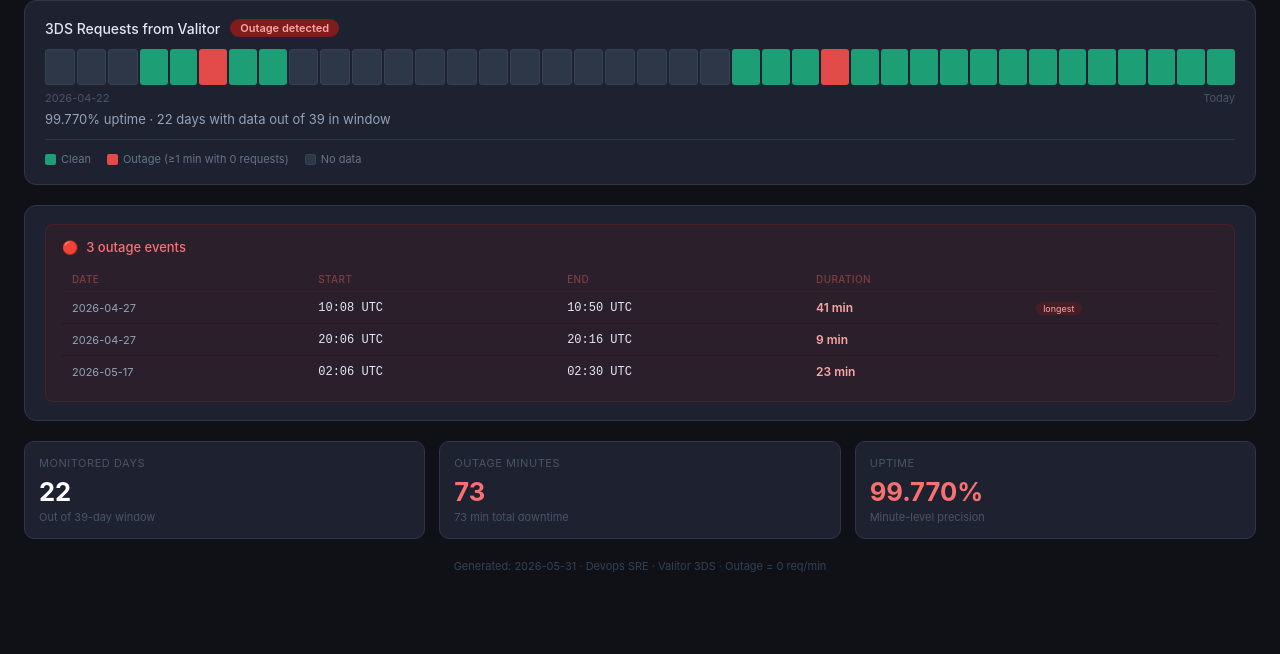
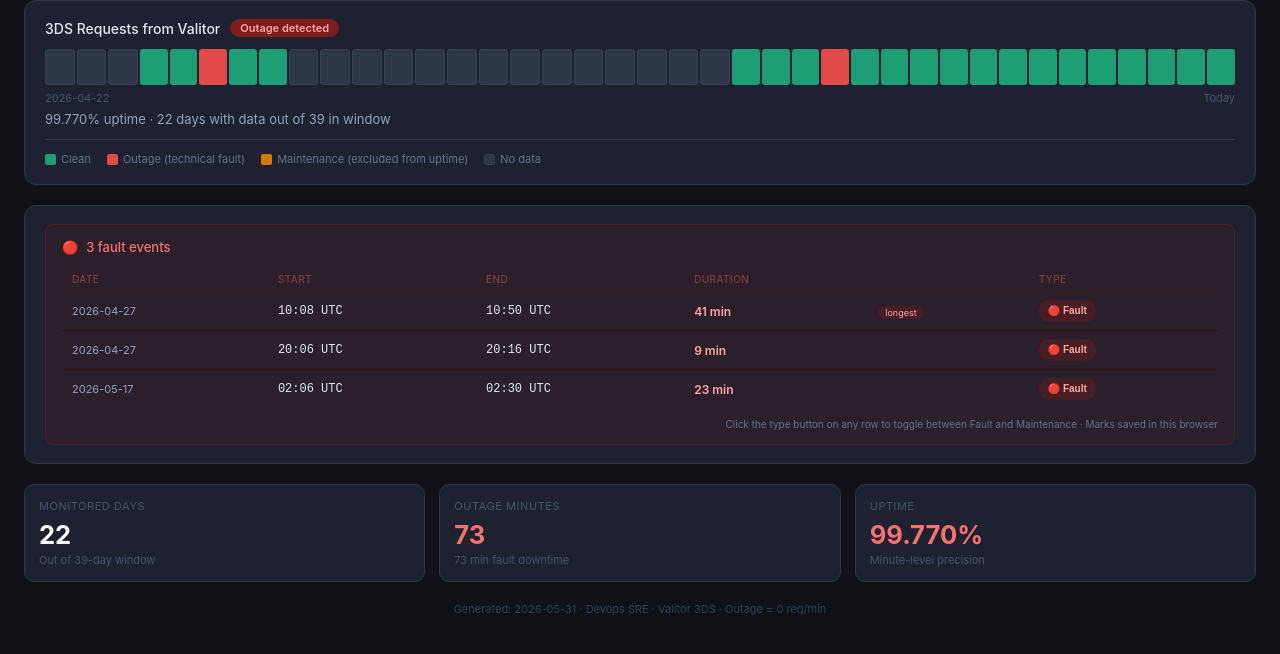
Before and after one commit to barakz-stack/rapyd-status, a plain HTML site: page index.html in a window 1280 px wide. Shown: the part 54-708 px from the top of the page. Drawn offline with Linux system fonts and the light colour scheme.

Commit message:
Add maintenance toggle to outage events

```diff
--- a/index.html
+++ b/index.html
@@ -47,6 +47,15 @@ td{padding:8px 10px}
 .footer{text-align:center;color:#334155;font-size:11px;margin-top:18px}
 .loading{color:#475569;font-size:13px;padding:20px;text-align:center}
 .err{color:#f87171;font-size:13px;padding:20px}
+.bm{background:#92400e;color:#fcd34d}
+.panel-amber{background:#78350f22;border:1px solid #92400e66;border-radius:8px;padding:14px 16px}
+.panel-amber-title{color:#fbbf24;font-size:13px;font-weight:500;margin-bottom:12px;display:flex;align-items:center;gap:8px}
+.type-btn{font-size:10px;padding:2px 9px;border-radius:10px;cursor:pointer;border:none;font-weight:600;transition:all 0.15s;line-height:18px}
+.type-fault{background:#7f1d1d55;color:#fca5a5}.type-fault:hover{background:#7f1d1d99}
+.type-maint{background:#78350f88;color:#fcd34d}.type-maint:hover{background:#78350fbb}
+tbody tr.maint-row td{opacity:0.7}
+tbody tr.maint-row{background:#78350f18}
+.maint-note{font-size:10px;color:#64748b;margin-top:10px;text-align:right}
 </style>
 </head>
 <body>
@@ -65,7 +74,8 @@ td{padding:8px 10px}
   <div class="uptime-pct" id="uPct"></div>
   <div class="legend">
     <div class="li"><div class="ld" style="background:#1d9e75"></div>Clean</div>
-    <div class="li"><div class="ld" style="background:#e24b4a"></div>Outage (≥1 min with 0 requests)</div>
+    <div class="li"><div class="ld" style="background:#e24b4a"></div>Outage (technical fault)</div>
+    <div class="li"><div class="ld" style="background:#d97706"></div>Maintenance (excluded from uptime)</div>
     <div class="li"><div class="ld" style="background:#2d3748;border:1px solid #374151"></div>No data</div>
   </div>
 </div>
@@ -81,28 +91,35 @@ td{padding:8px 10px}
 <div class="footer" id="footer">Devops SRE · Valitor 3DS · Outage = 0 req/min</div>
 
 <script>
-function segCol(d){if(!d.hasData)return null;return d.gapMinutes>0?'#e24b4a':'#1d9e75';}
-function segTxt(d){
-  if(!d.hasData) return 'No data';
-  if(d.gapMinutes>0) return '🔴 Outage — '+d.gapMinutes+' min with 0 requests';
-  return '✅ Clean';
+// ── Maintenance state (persisted in localStorage) ──────────────────────────
+const MAINT_KEY='valitor_maint';
+function getMaint(){try{return JSON.parse(localStorage.getItem(MAINT_KEY)||'{}')}catch{return{}}}
+function gapId(date,start,end){return date+'|'+start+'|'+end}
+function isMaint(date,start,end){return!!getMaint()[gapId(date,start,end)]}
+function toggleMaint(date,start,end){
+  const m=getMaint(),k=gapId(date,start,end);
+  if(m[k])delete m[k];else m[k]=true;
+  localStorage.setItem(MAINT_KEY,JSON.stringify(m));
+  render(window._D40,window._DAILY,window._genDate);
 }
 
-async function init(){
-  let data;
-  try{
-    const r=await fetch('./data.json');
-    if(!r.ok) throw new Error('HTTP '+r.status);
-    data=await r.json();
-  }catch(e){
-    document.getElementById('uBar').innerHTML='<div class="err">Failed to load data.json: '+e.message+'</div>';
-    document.getElementById('iPanel').innerHTML='<div class="err">Data unavailable.</div>';
-    return;
-  }
+// ── Bar segment color ───────────────────────────────────────────────────────
+function segCol(d){
+  if(!d.hasData)return null;
+  if(!d.gapMinutes)return'#1d9e75';
+  const allM=d.gaps.every(g=>isMaint(d.date,g.start,g.end));
+  return allM?'#d97706':'#e24b4a';
+}
+function segTxt(d){
+  if(!d.hasData)return'No data';
+  if(!d.gapMinutes)return'✅ Clean';
+  const allM=d.gaps.every(g=>isMaint(d.date,g.start,g.end));
+  return allM?'🟡 Maintenance — '+d.gapMinutes+' min':'🔴 Outage — '+d.gapMinutes+' min with 0 requests';
+}
 
-  const DAYS40=data.days;
-  const DAILY=data.daily;
-
+// ── Main render (called on load and on every toggle) ────────────────────────
+function render(DAYS40,DAILY,genDate){
+  // Uptime bar
   const bar=document.getElementById('uBar'),tip=document.getElementById('bTip');
   bar.innerHTML='';
   DAYS40.forEach(d=>{
@@ -110,7 +127,7 @@ async function init(){
     seg.className='seg';
     const col=segCol(d);
     seg.style.background=col||'#2d3748';
-    if(!col) seg.style.border='1px solid #374151';
+    if(!col)seg.style.border='1px solid #374151';
     seg.addEventListener('mouseenter',()=>{
       seg.style.opacity='0.7';
       tip.style.display='block';
@@ -122,57 +139,100 @@ async function init(){
     bar.appendChild(seg);
   });
 
+  // Uptime calculation — maintenance minutes excluded from fault count
   const dataDays=DAYS40.filter(d=>d.hasData);
   const totalMin=dataDays.length*1440;
-  const gapMin=dataDays.reduce((s,d)=>s+d.gapMinutes,0);
-  const pct=((totalMin-gapMin)/totalMin*100).toFixed(3);
+  const allGapMin=dataDays.reduce((s,d)=>s+d.gapMinutes,0);
+  const maintMin=dataDays.reduce((s,d)=>s+d.gaps.filter(g=>isMaint(d.date,g.start,g.end)).reduce((gs,g)=>gs+g.minutes,0),0);
+  const faultMin=allGapMin-maintMin;
+  const pct=totalMin>0?((totalMin-faultMin)/totalMin*100).toFixed(3):'—';
 
   document.getElementById('barStart').textContent=DAYS40[0].date;
-  document.getElementById('uPct').textContent=pct+'% uptime · '+dataDays.length+' days with data out of '+DAYS40.length+' in window';
-  document.getElementById('footer').textContent='Generated: '+(data.generatedDate||new Date().toISOString().slice(0,10))+' · Devops SRE · Valitor 3DS · Outage = 0 req/min';
+  let uptimeLine=pct+'% uptime · '+dataDays.length+' days with data out of '+DAYS40.length+' in window';
+  if(maintMin>0)uptimeLine+=' · '+maintMin+' min maintenance excluded';
+  document.getElementById('uPct').textContent=uptimeLine;
+  document.getElementById('footer').textContent='Generated: '+(genDate||'—')+' · Devops SRE · Valitor 3DS · Outage = 0 req/min';
 
+  // Badge
   const badge=document.getElementById('sBadge');
-  badge.className=gapMin>0?'badge br':'badge bg';
-  badge.textContent=gapMin>0?'Outage detected':'Operational';
+  if(faultMin>0){badge.className='badge br';badge.textContent='Outage detected';}
+  else if(maintMin>0){badge.className='badge bm';badge.textContent='Maintenance';}
+  else{badge.className='badge bg';badge.textContent='Operational';}
 
+  // Outage events panel — all historical gaps from DAILY
   const allEvents=[];
-  for(const d of DAILY){
-    for(const g of (d.gaps||[])) allEvents.push({date:d.date,start:g.start,end:g.end,mins:g.minutes});
-  }
+  for(const d of DAILY)
+    for(const g of(d.gaps||[]))
+      allEvents.push({date:d.date,start:g.start,end:g.end,mins:g.minutes,maint:isMaint(d.date,g.start,g.end)});
   allEvents.sort((a,b)=>a.date.localeCompare(b.date)||a.start.localeCompare(b.start));
 
   const panel=document.getElementById('iPanel');
-  if(gapMin===0){
+  if(!allEvents.length){
     panel.innerHTML=`<div class="panel-clean"><span style="font-size:20px;color:#34d399">✓</span><div>
       <div style="font-size:13px;font-weight:500;color:#34d399">Fully operational</div>
       <div style="font-size:11px;color:#475569;margin-top:2px">All ${(dataDays.length*1440).toLocaleString()} monitored minutes had traffic.</div>
     </div></div>`;
-  }else{
-    const longest=allEvents.reduce((a,b)=>b.mins>a.mins?b:a,allEvents[0]);
-    const rows=allEvents.map(e=>`<tr>
-      <td class="t-date">${e.date}</td>
-      <td class="t-time">${e.start} UTC</td>
-      <td class="t-time">${e.end} UTC</td>
-      <td class="t-dur">${e.mins} min</td>
-      <td>${e===longest?'<span class="t-tag">longest</span>':''}</td>
-    </tr>`).join('');
-    panel.innerHTML=`<div class="panel-red">
-      <div class="panel-red-title"><span>🔴</span>
-      <span>${allEvents.length} outage event${allEvents.length>1?'s':''}</span></div>
+  } else {
+    const faultEvents=allEvents.filter(e=>!e.maint);
+    const longest=faultEvents.length?faultEvents.reduce((a,b)=>b.mins>a.mins?b:a,faultEvents[0]):null;
+    const rows=allEvents.map(e=>{
+      const m=e.maint;
+      const tag=m?'<span class="t-tag" style="background:#78350f55;color:#fcd34d">maintenance</span>'
+                  :(e===longest?'<span class="t-tag">longest</span>':'');
+      const btn=m
+        ?`<button class="type-btn type-maint" onclick="toggleMaint('${e.date}','${e.start}','${e.end}')">🟡 Maintenance</button>`
+        :`<button class="type-btn type-fault" onclick="toggleMaint('${e.date}','${e.start}','${e.end}')">🔴 Fault</button>`;
+      return`<tr class="${m?'maint-row':''}">
+        <td class="t-date">${e.date}</td>
+        <td class="t-time">${e.start} UTC</td>
+        <td class="t-time">${e.end} UTC</td>
+        <td class="t-dur" style="${m?'color:#fbbf24':''}">${e.mins} min</td>
+        <td>${tag}</td>
+        <td>${btn}</td>
+      </tr>`;
+    }).join('');
+    const panelTitle=faultMin>0
+      ?`<span>🔴</span><span>${faultEvents.length} fault event${faultEvents.length!==1?'s':''}</span>`
+      :`<span>🟡</span><span>All events marked as maintenance</span>`;
+    const panelClass=faultMin>0?'panel-red':'panel-amber';
+    const titleClass=faultMin>0?'panel-red-title':'panel-amber-title';
+    panel.innerHTML=`<div class="${panelClass}">
+      <div class="${titleClass}">${panelTitle}</div>
       <table>
-        <thead><tr><th>Date</th><th>Start</th><th>End</th><th>Duration</th><th></th></tr></thead>
+        <thead><tr><th>Date</th><th>Start</th><th>End</th><th>Duration</th><th></th><th>Type</th></tr></thead>
         <tbody>${rows}</tbody>
       </table>
+      <div class="maint-note">Click the type button on any row to toggle between Fault and Maintenance · Marks saved in this browser</div>
     </div>`;
   }
 
+  // Stats cards
   document.getElementById('s1').textContent=dataDays.length;
   document.getElementById('s1b').textContent='Out of '+DAYS40.length+'-day window';
-  document.getElementById('s2').textContent=gapMin;
-  document.getElementById('s2').className='sv '+(gapMin>0?'r':'g');
-  document.getElementById('s2b').textContent=gapMin===0?'No outages detected':gapMin+' min total downtime';
+  document.getElementById('s2').textContent=faultMin;
+  document.getElementById('s2').className='sv '+(faultMin>0?'r':'g');
+  let s2b=faultMin===0?'No faults detected':faultMin+' min fault downtime';
+  if(maintMin>0)s2b+=' · '+maintMin+' min maintenance';
+  document.getElementById('s2b').textContent=s2b;
   document.getElementById('s3').textContent=pct+'%';
-  document.getElementById('s3').className='sv '+(gapMin===0?'g':'r');
+  document.getElementById('s3').className='sv '+(faultMin===0?'g':'r');
+}
+
+async function init(){
+  let data;
+  try{
+    const r=await fetch('./data.json');
+    if(!r.ok)throw new Error('HTTP '+r.status);
+    data=await r.json();
+  }catch(e){
+    document.getElementById('uBar').innerHTML='<div class="err">Failed to load data.json: '+e.message+'</div>';
+    document.getElementById('iPanel').innerHTML='<div class="err">Data unavailable.</div>';
+    return;
+  }
+  window._D40=data.days;
+  window._DAILY=data.daily;
+  window._genDate=data.generatedDate;
+  render(data.days,data.daily,data.generatedDate);
 }
 
 init();
```
